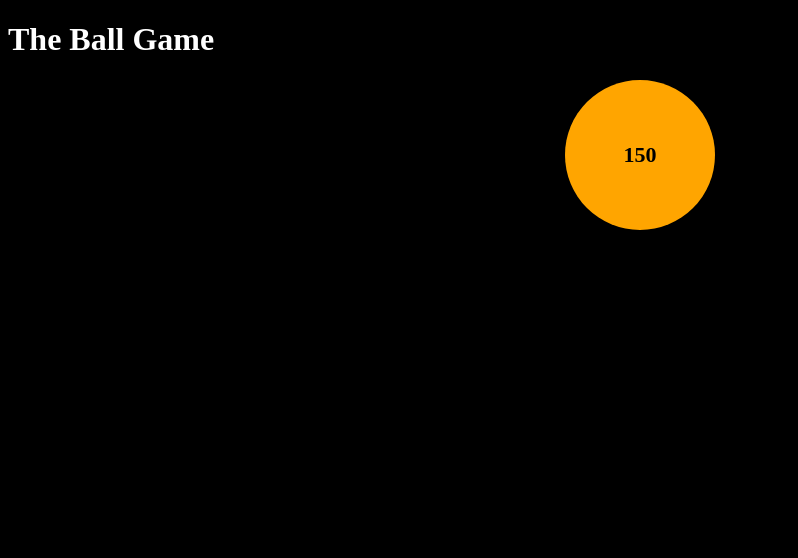
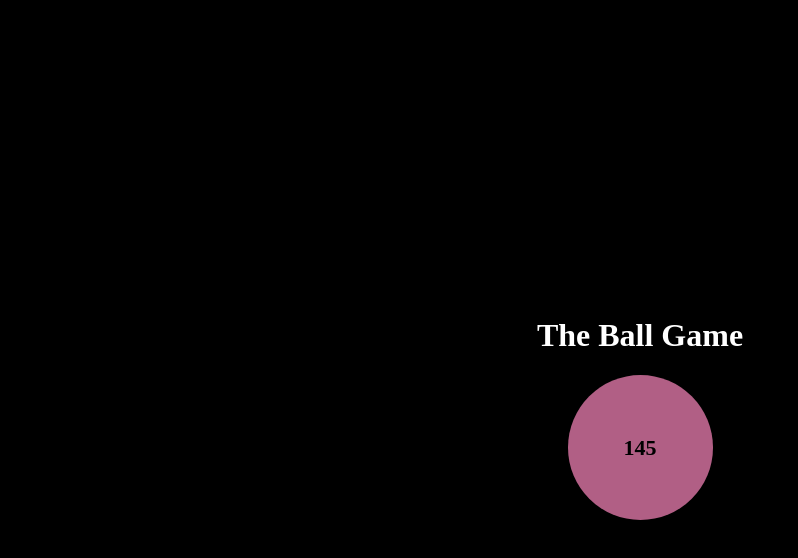
Before and after one commit to Denmokin/gitExersice, a plain HTML site: page index.html in a window 1280 px wide. Both pictures are taken after a click on the element "100". Shown: the whole page, without its empty margins (0-798 px from the left). Drawn offline with Linux system fonts and the light colour scheme.

Commit message:
Updated Ball Random-color + Random Size

```diff
--- a/index.html
+++ b/index.html
@@ -12,6 +12,7 @@
     <h1>The Ball Game</h1>
     <div onclick="onBallClick(this,event)" class="ball">100</div>
     <script src="main.js"></script>
+    <script src="util.js"></script>
 </body>
 
 </html>
--- a/main.js
+++ b/main.js
@@ -7,13 +7,14 @@ var gBallSize = '100px'
 function onBallClick(el, ev) {
 
     if (ev.type === 'click') {
-        gBallSize = parseFloat(gBallSize) + 50
+        gBallSize = parseFloat(gBallSize) + getRandomInt(20, 60)
         if (gBallSize > 400) {
             gBallSize = el.style.width = el.style.height = 100 + 'px'
             el.innerText = parseFloat(gBallSize)
             return
         }
 
+        el.style.backgroundColor = randColor() + ''
         el.style.height = el.style.width = gBallSize + 'px'
         el.innerText = gBallSize
     }
--- a/style.css
+++ b/style.css
@@ -1,10 +1,12 @@
 body {
     background-color: black;
     height: 100vh;
+    align-content: center;
 }
 
 h1 {
     color: white;
+    text-align: center;
 }
 
 .ball {
--- a/util.js
+++ b/util.js
@@ -5,3 +5,10 @@ function getRandomInt(min, max) {
     max = Math.floor(max)
     return Math.floor(Math.random() * (max - min + 1)) + min
 }
+
+function randColor() {
+  const letters = '0123456789ABCDEF'
+  var color = '#'
+  for (var i = 0; i < 6; i++) color += letters[Math.floor(Math.random() * 16)]
+  return color
+}
```
